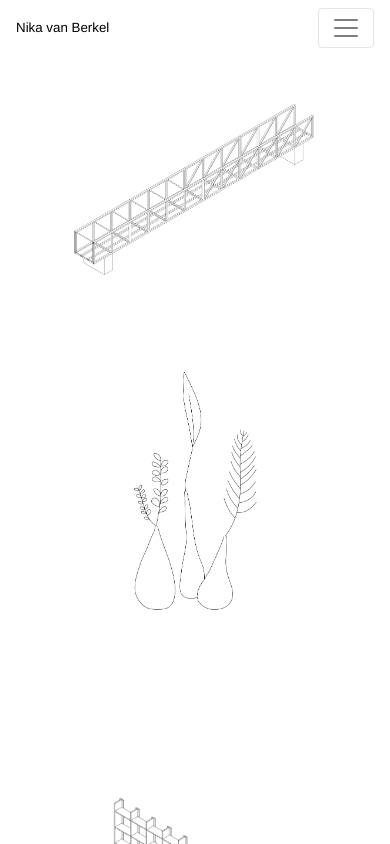
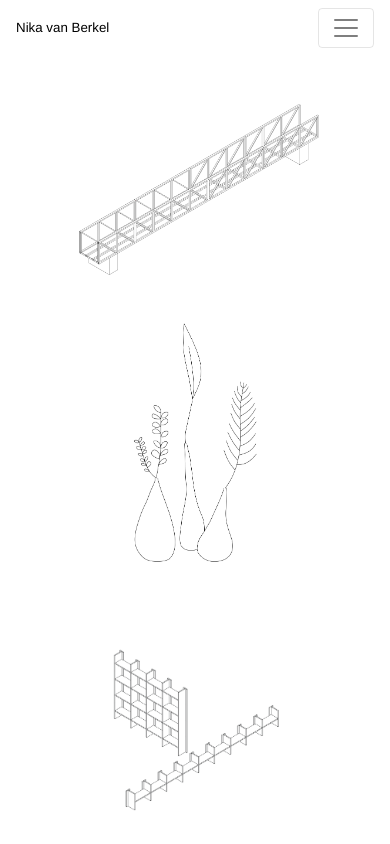
Before and after one commit to Junoburger/Nikavanberkel, a React (Create React App) app: page / in a window 390 px wide. Shown: the top 844 px of the page. Built offline with nearby package versions, Linux system fonts and the light colour scheme.

Commit message:
add media queries

```diff
--- a/src/styled_components/ProjectImage.js
+++ b/src/styled_components/ProjectImage.js
@@ -33,29 +33,53 @@ export const NavWrapper = styled.div`
   display: flex;
   justify-content: space-around;
   flex-wrap: wrap;
+
   & ${ImageWrapper}:nth-child(1) ${ProjectImage} {
     margin-right: 150px;
     @media (max-width: 768px) {
-      margin-right: 50px;
+      margin-right: 40px;
+    }
+  }
+
+  & ${ImageWrapper}:nth-child(2) ${ProjectImage} {
+    @media (max-width: 768px) {
+      margin-top: 0px;
     }
   }
   & ${ImageWrapper}:nth-child(3) ${ProjectImage} {
     margin-top: 100px;
     width: 25rem;
     object-fit: cover;
+    @media (max-width: 768px) {
+      margin-top: 0px;
+    }
   }
   & ${ImageWrapper}:nth-child(3) ${Title} {
     margin-top: -25px;
+    @media (max-width: 768px) {
+      margin-top: 0px;
+    }
   }
   & ${ImageWrapper}:nth-child(4) ${ProjectImage} {
     margin-top: 20px;
+    @media (max-width: 768px) {
+      margin-top: 0px;
+    }
   }
   & ${ImageWrapper}:nth-child(5) ${ProjectImage} {
     margin-top: 25px;
     margin-left: -50px;
+    @media (max-width: 768px) {
+      margin-top: 0px;
+      margin-left: 0px;
+    }
   }
   & ${ImageWrapper}:nth-child(5) ${Title} {
     margin-top: 0px;
     margin-left: -100px;
+    @media (max-width: 768px) {
+      margin-top: 0px;
+      margin-left: 0px;
+    }
   }
 `;
```
